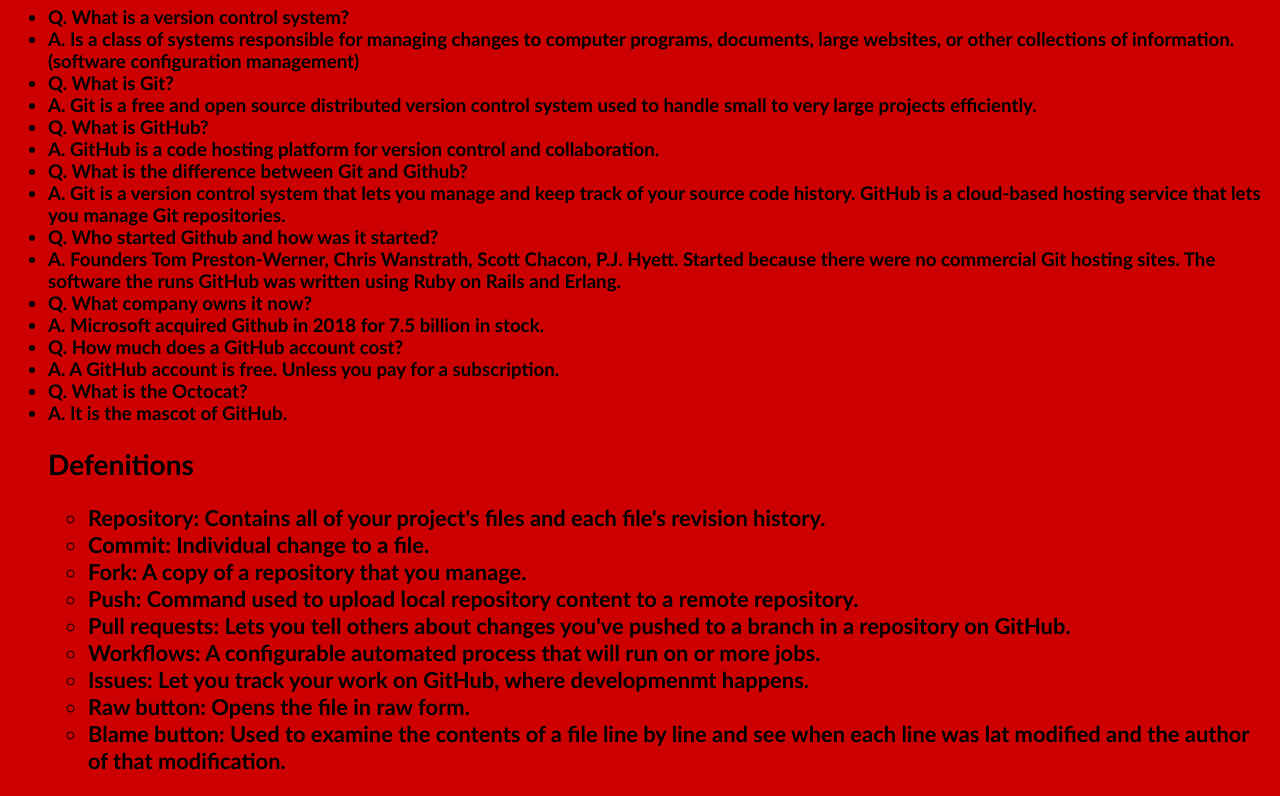
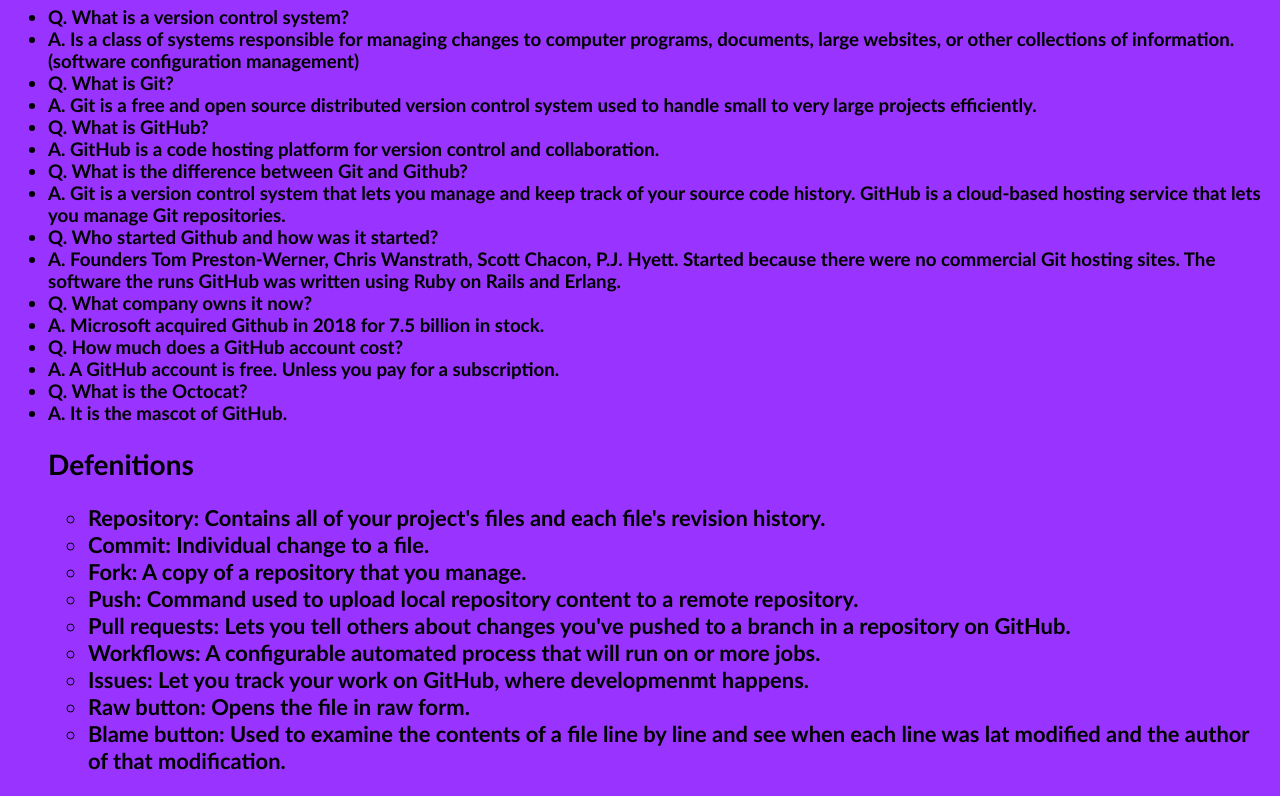
Before and after one commit to rmclaughlin-pvcc/rmclaughlin-pvcc.github.io, a plain HTML site: page githubinfo.html in a window 1280 px wide. Shown: the part 76-872 px from the top of the page. Drawn offline with Linux system fonts and the light colour scheme.

Commit message:
Update githubinfo.html

```diff
--- a/githubinfo.html
+++ b/githubinfo.html
@@ -6,7 +6,7 @@
 <head>
 <title> GitHub Info </title>
 </head>
-<body style="background-color: #cc0000; color: #000000; font-family: calibri, arial, sans-serif;">
+<body style="background-color: #9933ff; color: #000000; font-family: calibri, arial, sans-serif;">
 <h1> All About GitHub </h1>
 
      <h3>
```
